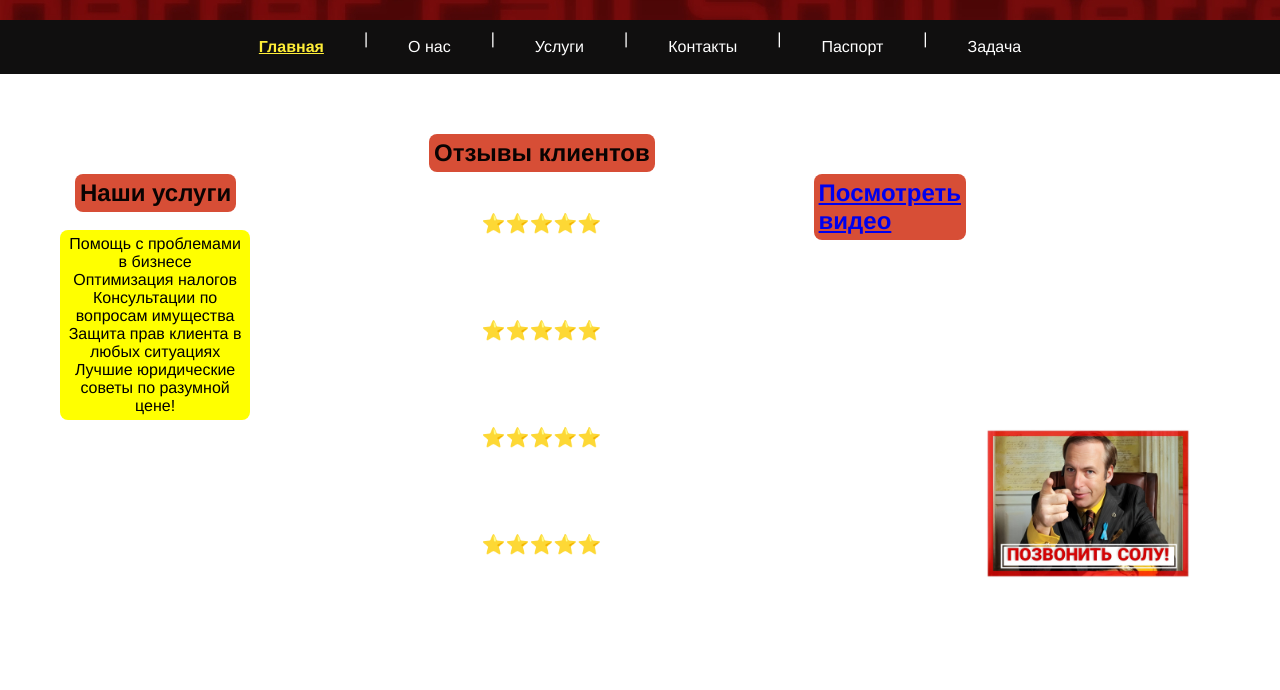
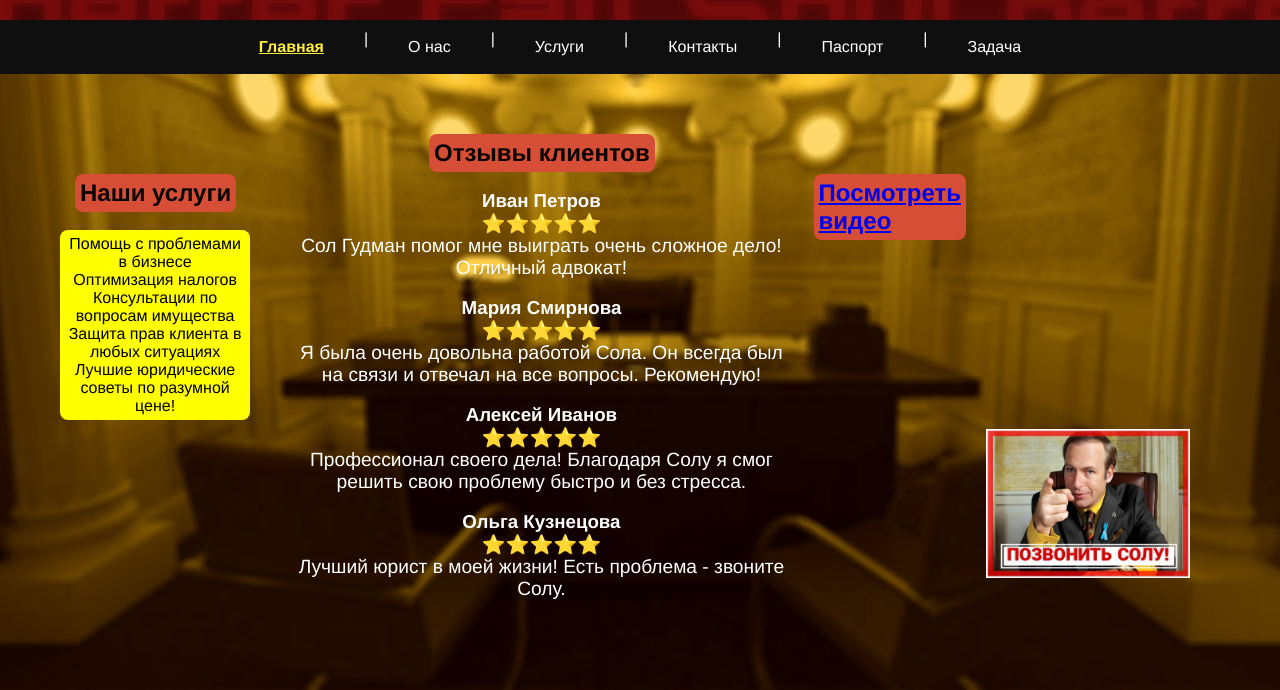
Before and after one commit to alexuska/myHTML, a plain HTML site: page index.html in a window 1280 px wide. Shown: the part 110-800 px from the top of the page. Drawn offline with Linux system fonts and the light colour scheme.

Commit message:
Update style.css

```diff
--- a/css/style.css
+++ b/css/style.css
@@ -4,7 +4,7 @@
 }
 body {
     font-family: Helvetica, Arial, sans-serif;
-    background-image: url('myHTML/photos/fonjel.jpg');
+    background-image: url('/photos/fonjel.jpg');
     background-size: cover;
     background-position: center;
     background-attachment: fixed;
```
